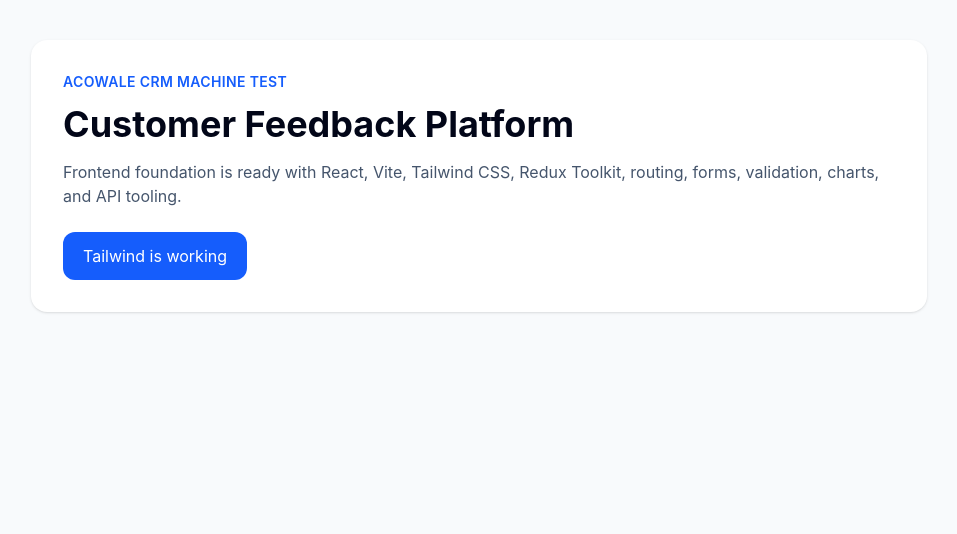
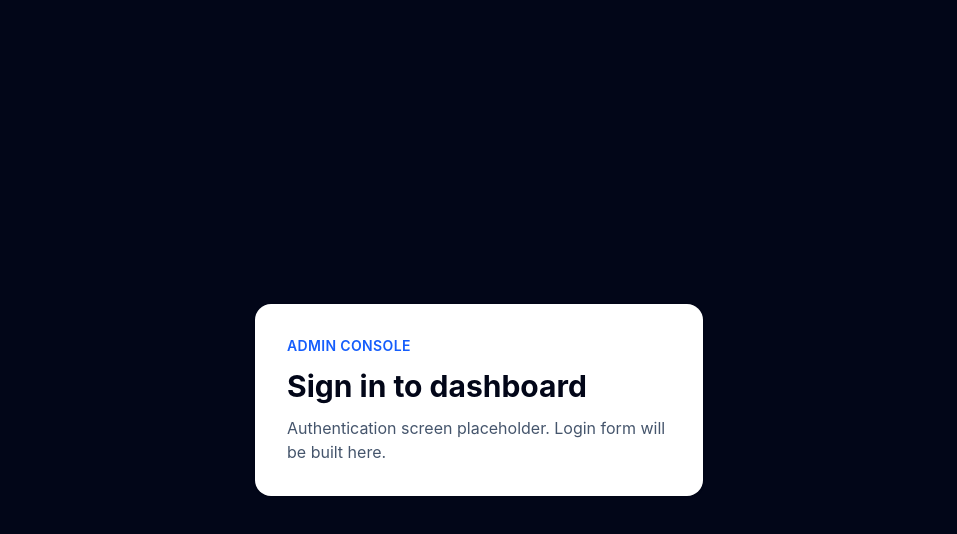
Before and after one commit to akshaychavan23031998/customer-feedback-platform, a React app in the folder frontend/: page /admin/login in a window 1280 px wide. Shown: the top 534 px of the page, without its empty margins (161-1118 px from the left). Built offline with nearby package versions, Linux system fonts and the light colour scheme; the HTML template or start-up script is replaced by a standard one.

Commit message:
feat: add frontend routing and page skeletons

```diff
--- a/frontend/src/App.jsx
+++ b/frontend/src/App.jsx
@@ -1,26 +1,7 @@
+import AppRoutes from './app/routes/AppRoutes';
+
 function App() {
-  return (
-    <main className="min-h-screen bg-slate-50 px-6 py-10">
-      <section className="mx-auto max-w-4xl rounded-2xl bg-white p-8 shadow-sm">
-        <p className="text-sm font-semibold uppercase tracking-wide text-blue-600">
-          Acowale CRM Machine Test
-        </p>
-
-        <h1 className="mt-3 text-4xl font-bold text-slate-950">
-          Customer Feedback Platform
-        </h1>
-
-        <p className="mt-4 text-slate-600">
-          Frontend foundation is ready with React, Vite, Tailwind CSS, Redux Toolkit,
-          routing, forms, validation, charts, and API tooling.
-        </p>
-
-        <button className="mt-6 rounded-xl bg-blue-600 px-5 py-3 font-medium text-white hover:bg-blue-700">
-          Tailwind is working
-        </button>
-      </section>
-    </main>
-  );
+  return <AppRoutes />;
 }
 
 export default App;
--- /dev/null
+++ b/frontend/src/app/routes/AppRoutes.jsx
@@ -0,0 +1,19 @@
+import { Route, Routes } from 'react-router-dom';
+
+import DashboardPage from '../../pages/admin/DashboardPage';
+import LoginPage from '../../pages/admin/LoginPage';
+import FeedbackPage from '../../pages/public/FeedbackPage';
+import NotFoundPage from '../../pages/NotFoundPage';
+
+function AppRoutes() {
+  return (
+    <Routes>
+      <Route path="/" element={<FeedbackPage />} />
+      <Route path="/admin/login" element={<LoginPage />} />
+      <Route path="/admin/dashboard" element={<DashboardPage />} />
+      <Route path="*" element={<NotFoundPage />} />
+    </Routes>
+  );
+}
+
+export default AppRoutes;
--- a/frontend/src/main.jsx
+++ b/frontend/src/main.jsx
@@ -1,10 +1,14 @@
 import { StrictMode } from 'react';
 import { createRoot } from 'react-dom/client';
+import { BrowserRouter } from 'react-router-dom';
+
 import './index.css';
 import App from './App.jsx';
 
 createRoot(document.getElementById('root')).render(
   <StrictMode>
-    <App />
+    <BrowserRouter>
+      <App />
+    </BrowserRouter>
   </StrictMode>,
 );
--- /dev/null
+++ b/frontend/src/pages/NotFoundPage.jsx
@@ -0,0 +1,30 @@
+import { Link } from 'react-router-dom';
+
+function NotFoundPage() {
+  return (
+    <main className="flex min-h-screen items-center justify-center bg-slate-50 px-4 py-10">
+      <section className="max-w-md rounded-2xl bg-white p-8 text-center shadow-sm">
+        <p className="text-sm font-semibold uppercase tracking-wide text-blue-600">
+          404
+        </p>
+
+        <h1 className="mt-3 text-3xl font-bold text-slate-950">
+          Page not found
+        </h1>
+
+        <p className="mt-3 text-slate-600">
+          The page you are looking for does not exist.
+        </p>
+
+        <Link
+          to="/"
+          className="mt-6 inline-flex rounded-xl bg-blue-600 px-5 py-3 font-medium text-white hover:bg-blue-700"
+        >
+          Go to feedback page
+        </Link>
+      </section>
+    </main>
+  );
+}
+
+export default NotFoundPage;
--- /dev/null
+++ b/frontend/src/pages/admin/DashboardPage.jsx
@@ -0,0 +1,27 @@
+function DashboardPage() {
+  return (
+    <main className="min-h-screen bg-slate-100 px-4 py-8">
+      <section className="mx-auto max-w-7xl">
+        <div>
+          <p className="text-sm font-semibold uppercase tracking-wide text-blue-600">
+            Admin Console
+          </p>
+
+          <h1 className="mt-2 text-3xl font-bold text-slate-950">
+            Feedback Dashboard
+          </h1>
+
+          <p className="mt-2 text-slate-600">
+            Analyse feedback trends, category distribution, and recent submissions.
+          </p>
+        </div>
+
+        <div className="mt-8 rounded-2xl bg-white p-8 shadow-sm">
+          Dashboard widgets will be built here.
+        </div>
+      </section>
+    </main>
+  );
+}
+
+export default DashboardPage;
--- /dev/null
+++ b/frontend/src/pages/admin/LoginPage.jsx
@@ -0,0 +1,21 @@
+function LoginPage() {
+  return (
+    <main className="flex min-h-screen items-center justify-center bg-slate-950 px-4 py-10">
+      <section className="w-full max-w-md rounded-2xl bg-white p-8 shadow-sm">
+        <p className="text-sm font-semibold uppercase tracking-wide text-blue-600">
+          Admin Console
+        </p>
+
+        <h1 className="mt-3 text-3xl font-bold text-slate-950">
+          Sign in to dashboard
+        </h1>
+
+        <p className="mt-3 text-slate-600">
+          Authentication screen placeholder. Login form will be built here.
+        </p>
+      </section>
+    </main>
+  );
+}
+
+export default LoginPage;
--- /dev/null
+++ b/frontend/src/pages/public/FeedbackPage.jsx
@@ -0,0 +1,25 @@
+function FeedbackPage() {
+  return (
+    <main className="min-h-screen bg-slate-50 px-4 py-10">
+      <section className="mx-auto max-w-3xl rounded-2xl bg-white p-8 shadow-sm">
+        <p className="text-sm font-semibold uppercase tracking-wide text-blue-600">
+          User Window
+        </p>
+
+        <h1 className="mt-3 text-3xl font-bold text-slate-950">
+          We value your feedback
+        </h1>
+
+        <p className="mt-3 text-slate-600">
+          Share your thoughts, issues, or suggestions with the Acowale team.
+        </p>
+
+        <div className="mt-8 rounded-xl border border-dashed border-slate-300 p-6 text-slate-500">
+          Feedback form will be built here.
+        </div>
+      </section>
+    </main>
+  );
+}
+
+export default FeedbackPage;
```
